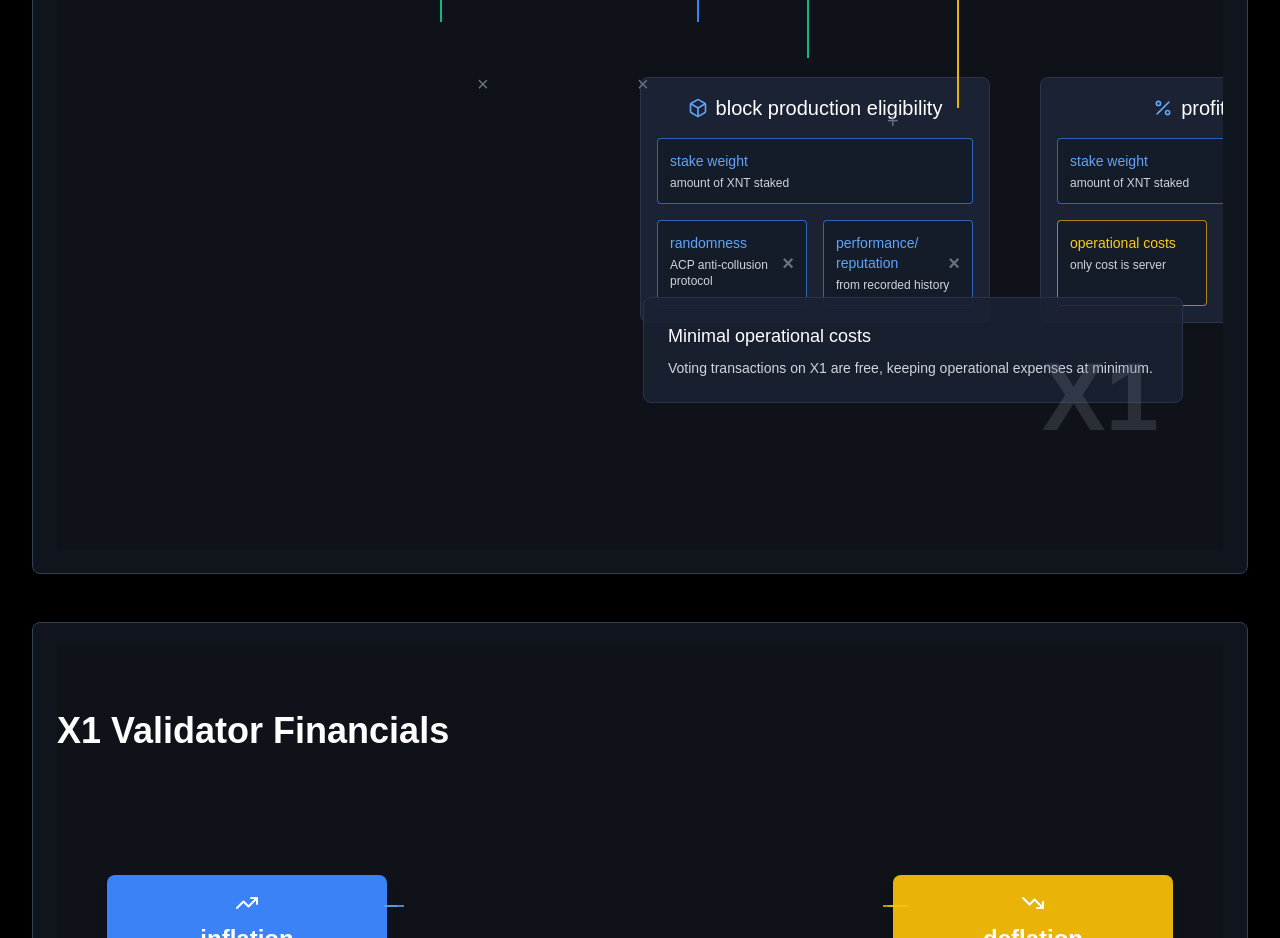
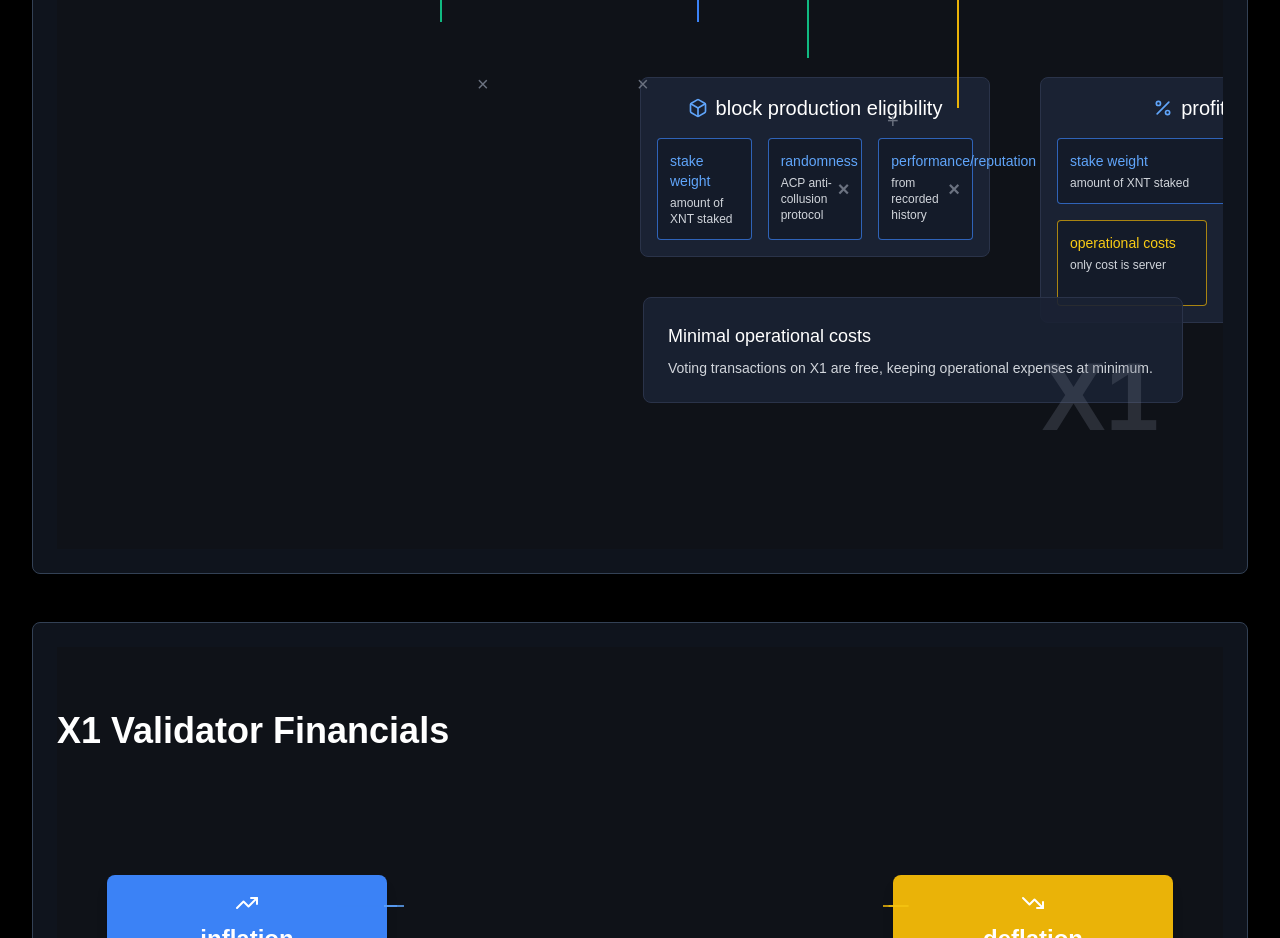
Before and after one commit to degenuity/animated-consensus-explainer, a React (Vite) app: page /whitepaper in a window 1280 px wide. Shown: the part 3100-4038 px from the top of the page. Built offline with nearby package versions, Linux system fonts and the light colour scheme; a web font is replaced by a local one.

Commit message:
Refactor block production eligibility box
Rearrange the stake weight, randomness, and performance boxes within the block production eligibility box to be next to each other.

```diff
--- a/src/components/validator-financials-v2/BlockProductionEligibilityBoxV2.tsx
+++ b/src/components/validator-financials-v2/BlockProductionEligibilityBoxV2.tsx
@@ -11,7 +11,7 @@ const BlockProductionEligibilityBoxV2 = () => {
         <span className="text-xl text-white">block production eligibility</span>
       </div>
 
-      <div className="grid grid-cols-1 gap-4">
+      <div className="grid grid-cols-3 gap-4">
         <motion.div
           initial={{ opacity: 0, y: 10 }}
           animate={{ opacity: 1, y: 0 }}
@@ -22,12 +22,11 @@ const BlockProductionEligibilityBoxV2 = () => {
           <div className="text-xs text-gray-300 mt-1">amount of XNT staked</div>
         </motion.div>
 
-        <div className="flex gap-4">
         <motion.div
           initial={{ opacity: 0, y: 10 }}
           animate={{ opacity: 1, y: 0 }}
           transition={{ duration: 0.3, delay: 0.6 }}
-            className="relative border border-blue-500/70 bg-[#141b29] p-3 rounded flex-1"
+          className="relative border border-blue-500/70 bg-[#141b29] p-3 rounded"
         >
           <div className="text-blue-400 text-sm font-medium">randomness</div>
           <div className="text-xs text-gray-300 mt-1">ACP anti-collusion protocol</div>
@@ -35,13 +34,14 @@ const BlockProductionEligibilityBoxV2 = () => {
             ×
           </div>
         </motion.div>
+
         <motion.div
           initial={{ opacity: 0, y: 10 }}
           animate={{ opacity: 1, y: 0 }}
           transition={{ duration: 0.3, delay: 0.7 }}
-            className="relative border border-blue-500/70 bg-[#141b29] p-3 rounded flex-1"
+          className="relative border border-blue-500/70 bg-[#141b29] p-3 rounded"
         >
-            <div className="text-blue-400 text-sm font-medium">performance/ reputation</div>
+          <div className="text-blue-400 text-sm font-medium">performance/reputation</div>
           <div className="text-xs text-gray-300 mt-1">from recorded history</div>
           <div className="absolute right-3 top-1/2 transform -translate-y-1/2 text-gray-500 font-bold text-xl">
             ×
@@ -49,7 +49,6 @@ const BlockProductionEligibilityBoxV2 = () => {
         </motion.div>
       </div>
     </div>
-    </div>
   );
 };
 
```
Lines whose indentation alone changed are shown as unchanged.
